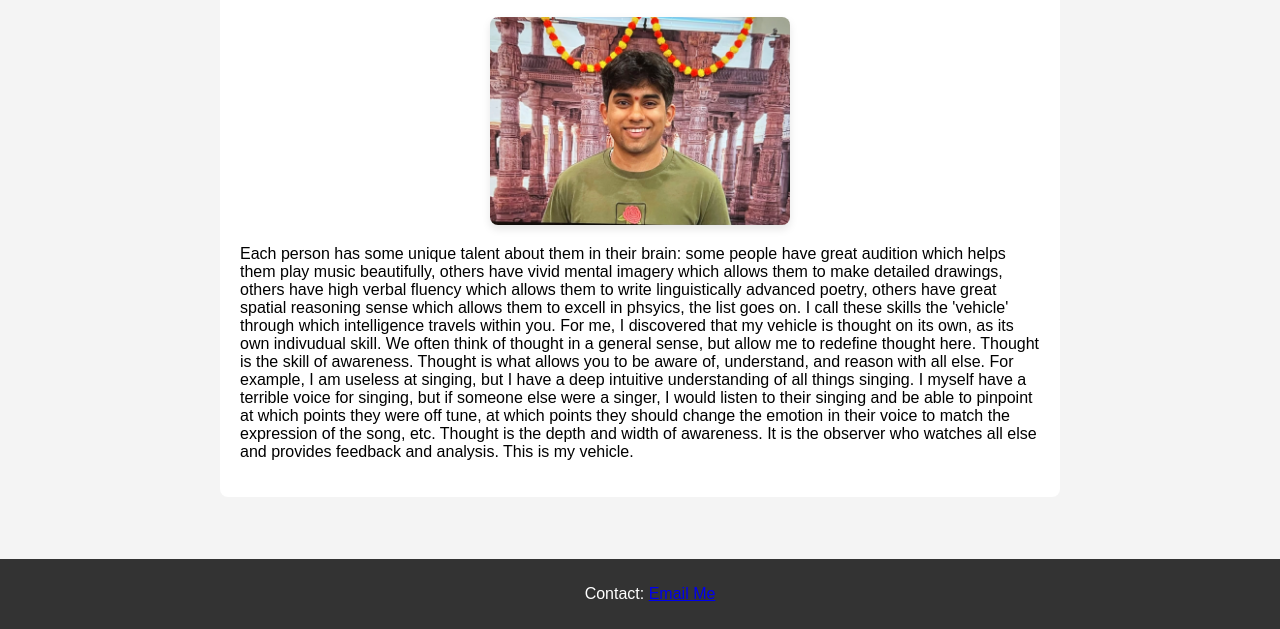
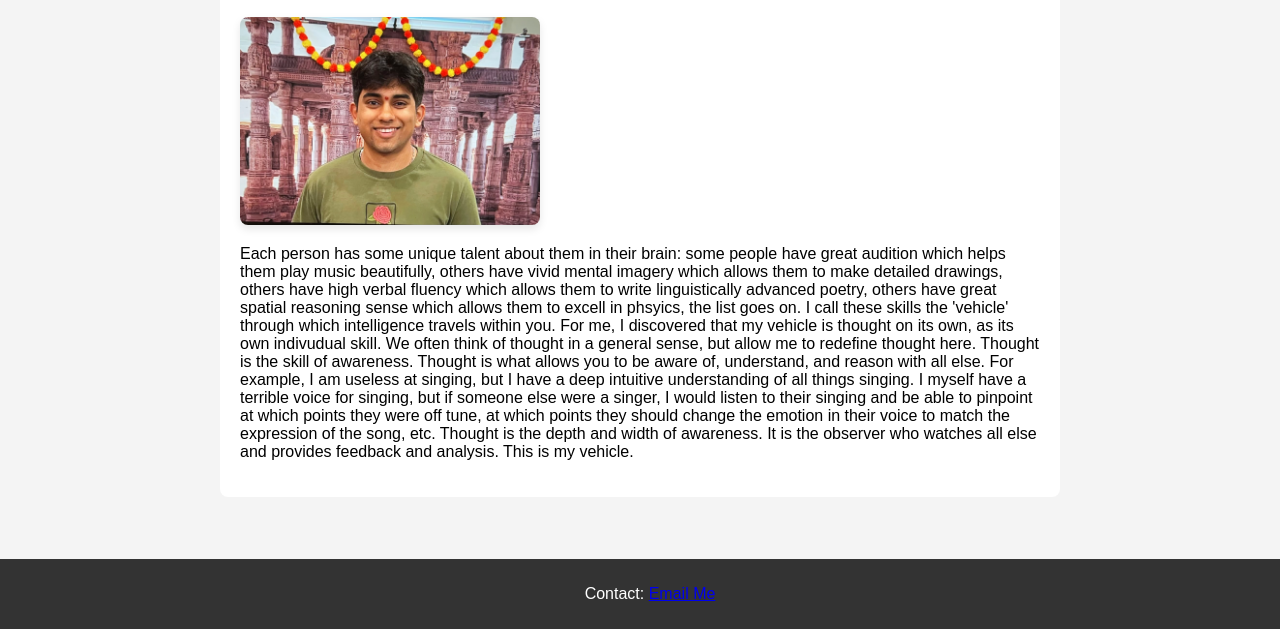
Before and after one commit to raj37hs/Homework-3-Info-Vis., a plain HTML site: page about.html in a window 1280 px wide. Shown: the part 171-800 px from the top of the page. Drawn offline with Linux system fonts and the light colour scheme.

Commit message:
Update style.css

```diff
--- a/style.css
+++ b/style.css
@@ -69,7 +69,7 @@ section {
 /* Style for the profile photo */
 .profile-photo {
     display: block;
-    margin: 0 auto 20px auto; /* Centers the image and adds space below it */
+    margin: 0 0 20px 0;
     width: 300px; /* Adjust the width as needed */
     height: auto; /* Keeps the aspect ratio */
     border-radius: 8px; /* Optional: adds slightly rounded corners */
```
